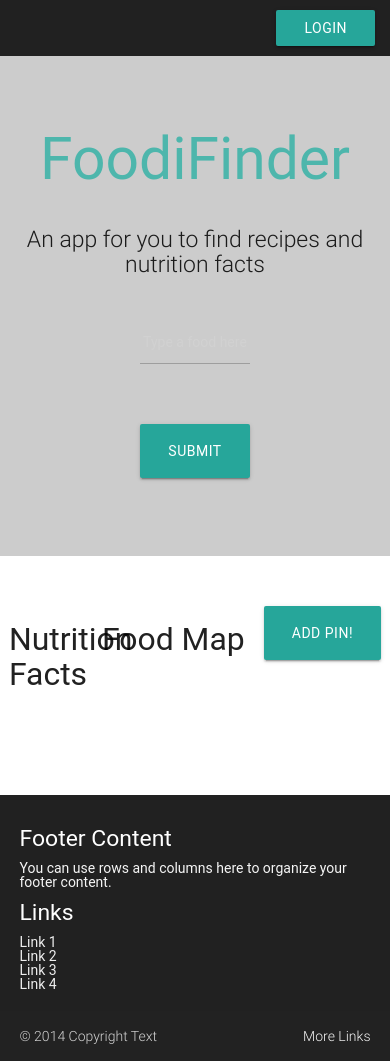
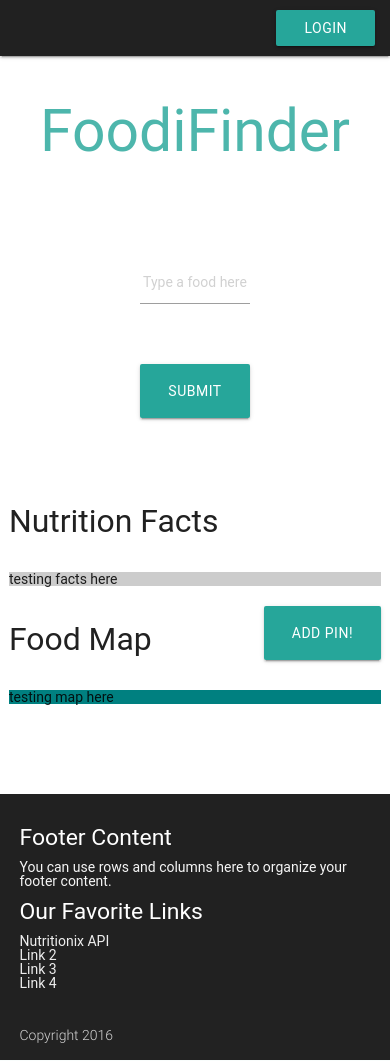
Before and after one commit to CMcKinley/foodifinder, a PHP site: page / in a window 390 px wide. Run offline with PHP 8.4, Linux system fonts and the light colour scheme; some libraries are stand-ins or nearby versions; some web fonts are replaced.

Commit message:
mobile and tablet responsive

```diff
--- a/assets/css/style.css
+++ b/assets/css/style.css
@@ -8,9 +8,16 @@
     flex: 1 0 auto;
   }
 
+
 .parallax-container {
-	background-color: #cccccc;
+  min-height: 380px;
+  line-height: 0;
+  height: auto;
+  color: rgba(255,255,255,.9);
 }
+  .parallax-container .section {
+    width: 100%;
+  }
 
 .foodfacts {
 	padding-top: 50px;
@@ -23,7 +30,7 @@
 }
 
 .map {
-  background-color: #cccccc;
+  background-color: teal;
 }
 
 
--- a/index.html
+++ b/index.html
@@ -35,14 +35,11 @@
 <!--top banner section-->
 <div id="index-banner" class="parallax-container">
   <div class="section no-pad-bot">
-      <div class="container">
-        <br><br>
+    <div class="container"><br><br>
 
         <!--Main text-->
       <h1 class="header center teal-text text-lighten-2">FoodiFinder</h1>
-        <div class="row center">
       <h5 class="header col s12 light">An app for you to find recipes and nutrition facts</h5>
-        </div>
 
     <!--form with main button and input field-->
 	  <form class="col s12">
@@ -59,14 +56,10 @@
           		<input type="submit" value="Submit" class="btn-large waves-effect waves-light teal lighten-1"></input>
         	</div>
         <br><br>
+	  </form>
 
     </div>
   </div>
-    </form>
-
-
-    <!--background image-->
-    <div class="parallax"><img src="assets/images/food.jpg" alt="Unsplashed background img 1"></div>
 </div>
 
 
@@ -77,23 +70,27 @@
     <div class="row">
 
     	<!--facts column-->
-      	<div class="col s3">
+      	<div class="col s12 m12 l3">
       		<div class="row">
       			<h4>Nutrition Facts</h4>
       		</div>
+      		<div class="row">
       		<!--empty facts div-->
-      		<div id="facts" class="facts"></div>
+      		<div id="facts" class="facts">testing  facts here</div>
+      		</div>
       	</div>
 
       	<!--map column-->
-     	<div class="col s9">
+     	<div class="col s12 m12 l8 push-l1">
      		<div class="row">
      			<h4 class="left">Food Map </h4>
      			<!--mark button-->
      			<button type="submit" id="mark" class="right btn-large waves-effect waves-light teal lighten-1">Add Pin!</button>
      		</div>
+     			<div class="row">
      			<!--empty map div-->
-      			<div id="map" class="map"></div>
+      			<div id="map" class="map">testing map here</div>
+      			</div>
      	</div>
 
     </div>
@@ -112,9 +109,9 @@
                 <p class="grey-text text-lighten-4">You can use rows and columns here to organize your footer content.</p>
               </div>
               <div class="col l4 offset-l2 s12">
-                <h5 class="white-text">Links</h5>
+                <h5 class="white-text">Our Favorite Links</h5>
                 <ul>
-                  <li><a class="grey-text text-lighten-3" href="#!">Link 1</a></li>
+                  <li><a class="grey-text text-lighten-3" href="http://www.nutritionix.com/business/api">Nutritionix API</a></li>
                   <li><a class="grey-text text-lighten-3" href="#!">Link 2</a></li>
                   <li><a class="grey-text text-lighten-3" href="#!">Link 3</a></li>
                   <li><a class="grey-text text-lighten-3" href="#!">Link 4</a></li>
@@ -124,8 +121,7 @@
           </div>
           <div class="footer-copyright">
             <div class="container">
-            © 2014 Copyright Text
-            <a class="grey-text text-lighten-4 right" href="#!">More Links</a>
+            Copyright 2016
             </div>
           </div>
 </footer>
```
Lines whose indentation alone changed are shown as unchanged.
